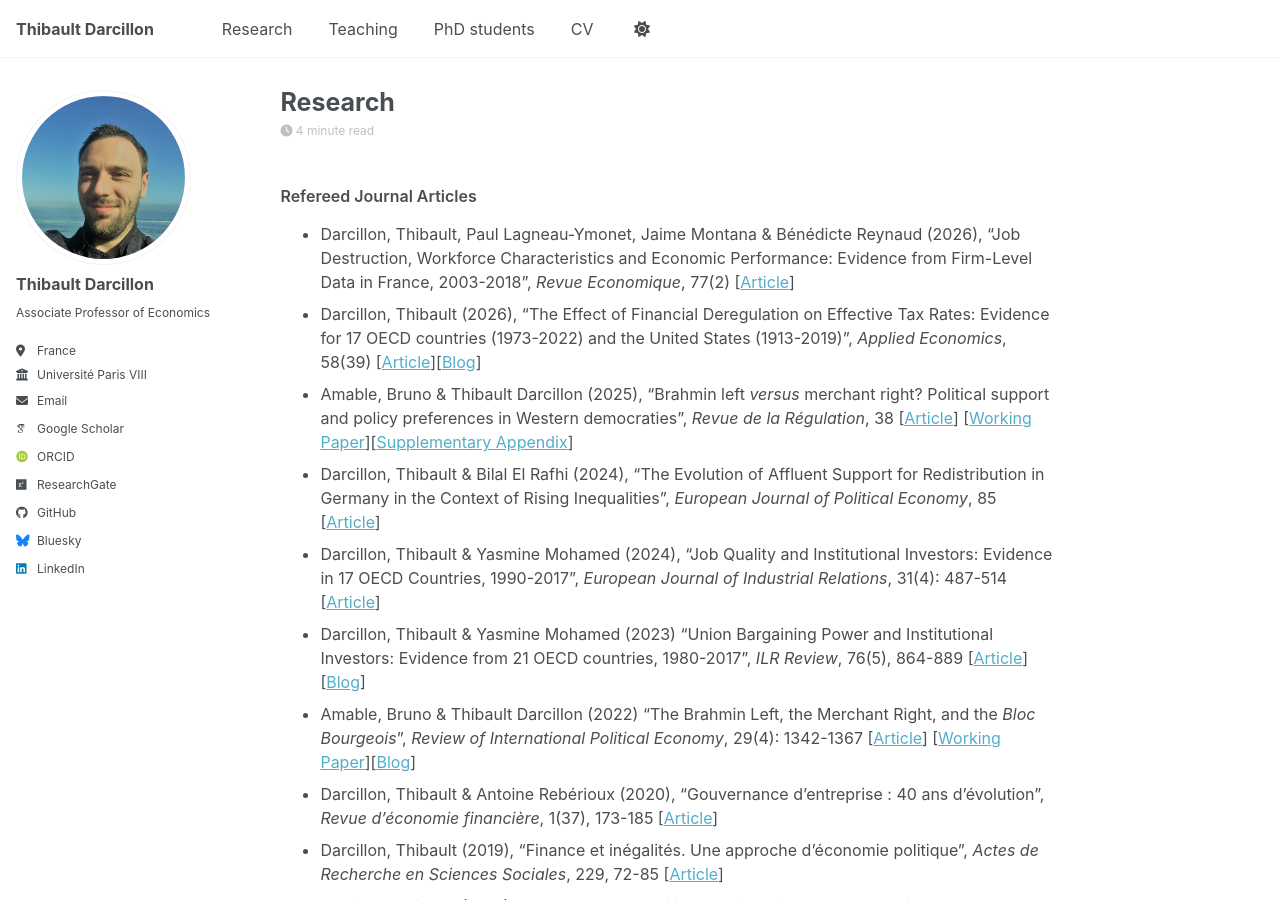
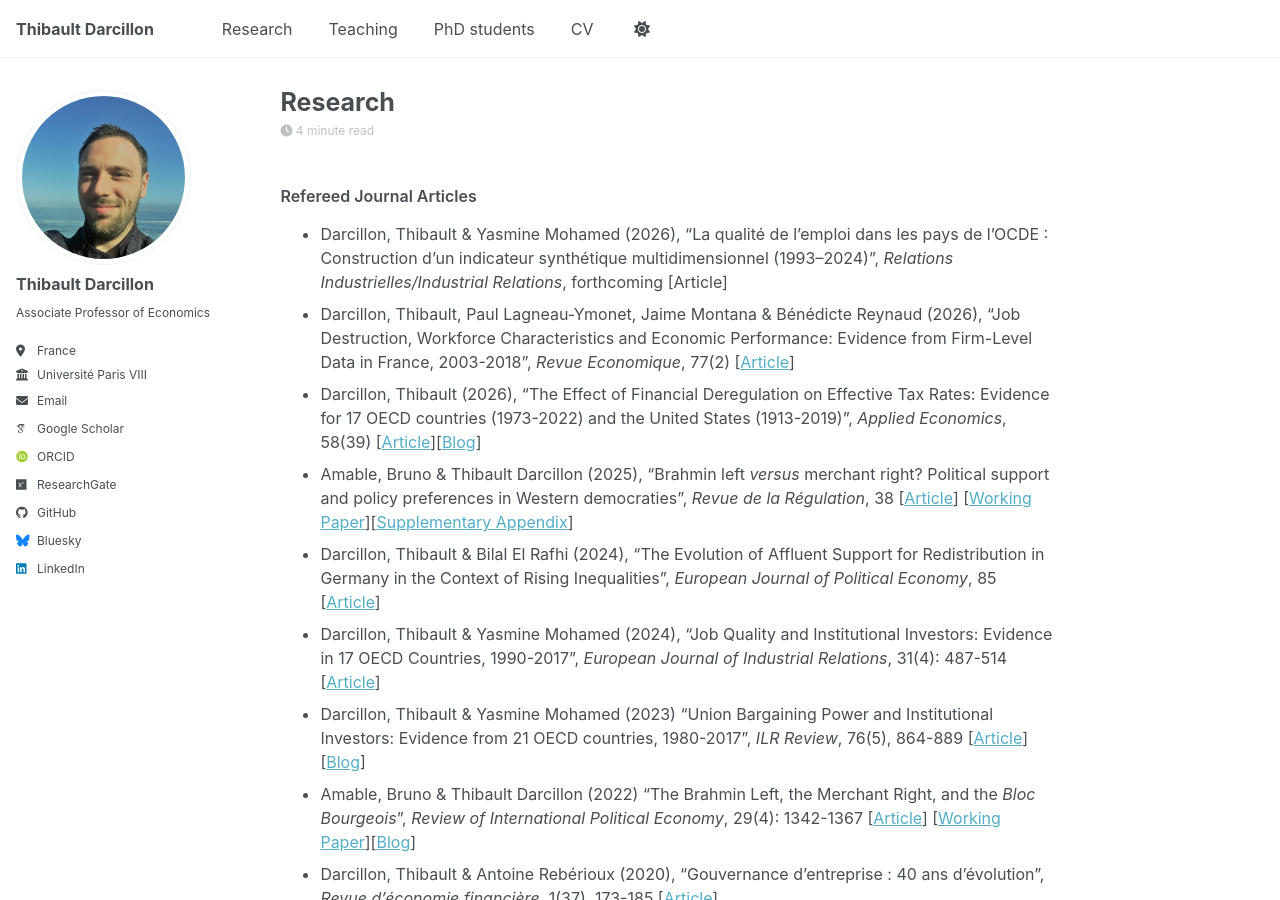
Before and after one commit to thibaultdarcillon/thibaultdarcillon.github.io, a Jekyll site: the page built from _pages/research.md, in a window 1280 px wide and 900 px high. Built offline with Jekyll 4.4.1, drawn with Linux system fonts in a browser that asks for light colours; some web fonts are replaced; a script bundle is joined from its source files by our own code; library files that are not in the unit come from our copies; some of the changed text lies outside the part shown.

Commit message:
Update Research page

```diff
--- a/_pages/research.md
+++ b/_pages/research.md
@@ -6,7 +6,7 @@ author_profile: true
 ---
 
 ### Refereed Journal Articles
-
+- Darcillon, Thibault & Yasmine Mohamed (2026), "La qualité de l'emploi dans les pays de l'OCDE : Construction d'un indicateur synthétique multidimensionnel (1993--2024)", *Relations Industrielles/Industrial Relations*, forthcoming [Article]
 - Darcillon, Thibault, Paul Lagneau-Ymonet, Jaime Montana & Bénédicte Reynaud (2026), "Job Destruction, Workforce Characteristics and Economic Performance: Evidence from Firm-Level Data in France, 2003-2018", *Revue Economique*, 77(2) [[Article](https://shs.cairn.info/revue-economique-2026-2-page-199?lang=en)]
 - Darcillon, Thibault (2026), "The Effect of Financial Deregulation on Effective Tax Rates: Evidence for 17 OECD countries (1973-2022) and the United States (1913-2019)", *Applied Economics*, 58(39) [[Article](https://www.tandfonline.com/doi/full/10.1080/00036846.2025.2536878)][[Blog](https://aoc.media/analyse/2024/12/03/liberalisation-financiere-et-niveaux-de-taxation/)]
 - Amable, Bruno & Thibault Darcillon (2025), "Brahmin left *versus* merchant right? Political support and policy preferences in Western democraties", *Revue de la Régulation*, 38 [[Article](https://journals.openedition.org/regulation/25121)] [[Working Paper](https://archive-ouverte.unige.ch/unige:159102)][[Supplementary Appendix](https://www.dropbox.com/scl/fi/uhymt83ax5sdistx59tym/supplementary_appendix.pdf?rlkey=dabluq4lphftyihug3ctte8jx&e=1&st=eagzt7ie&dl=0)]
@@ -38,7 +38,6 @@ author_profile: true
 
 - "Job Quality and Capital Ownership Structure: Evidence from Establishment-Level Data in France, 2005-2023" (with Yasmine <span class="smallcaps">Mohamed</span>) [revise & resubmitted]
 - "Dismantling the European mode of development: digital capitalism, platform work, and the role of the state in Ireland and Spain (1970–2023)" (with Blanca <span class="smallcaps">Lozano Navarro</span>) [revise & resubmitted]
-- "La qualité de l'emploi dans les pays de l'OCDE : Construction d'un indicateur synthétique multidimensionnel (1993--2022)" (with Yasmine <span class="smallcaps">Mohamed</span>) [revise & resubmitted]
 - "The Political Economy of Environmental Protection"
 - "The Evolution of Social Blocs in Iceland: A Latent Class Analysis" (with Léo <span class="smallcaps">Malherbe</span>)
 - "Political Involvement and Formation of Taxation Preferences" (with Bilal <span class="smallcaps">El Rafhi</span>)
```
Also changed, not shown: 1 other file.
